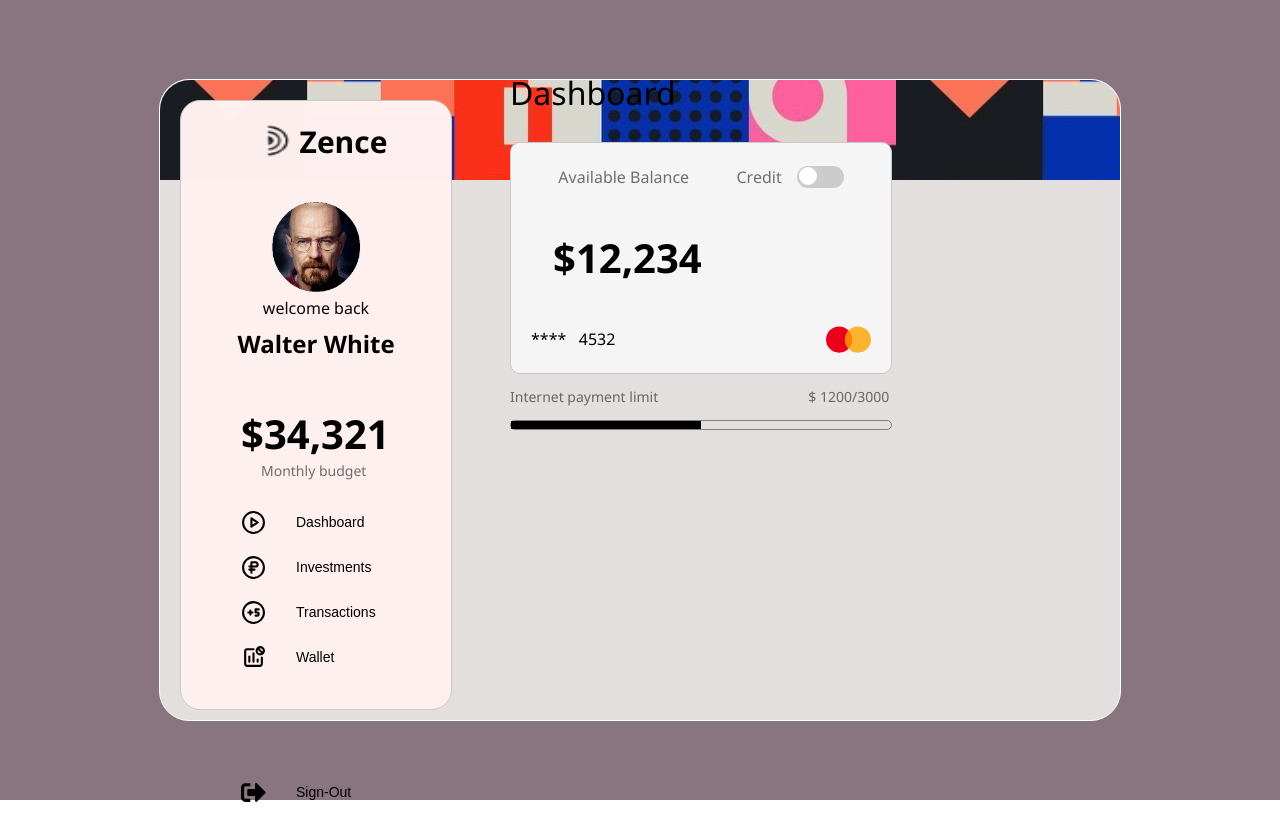
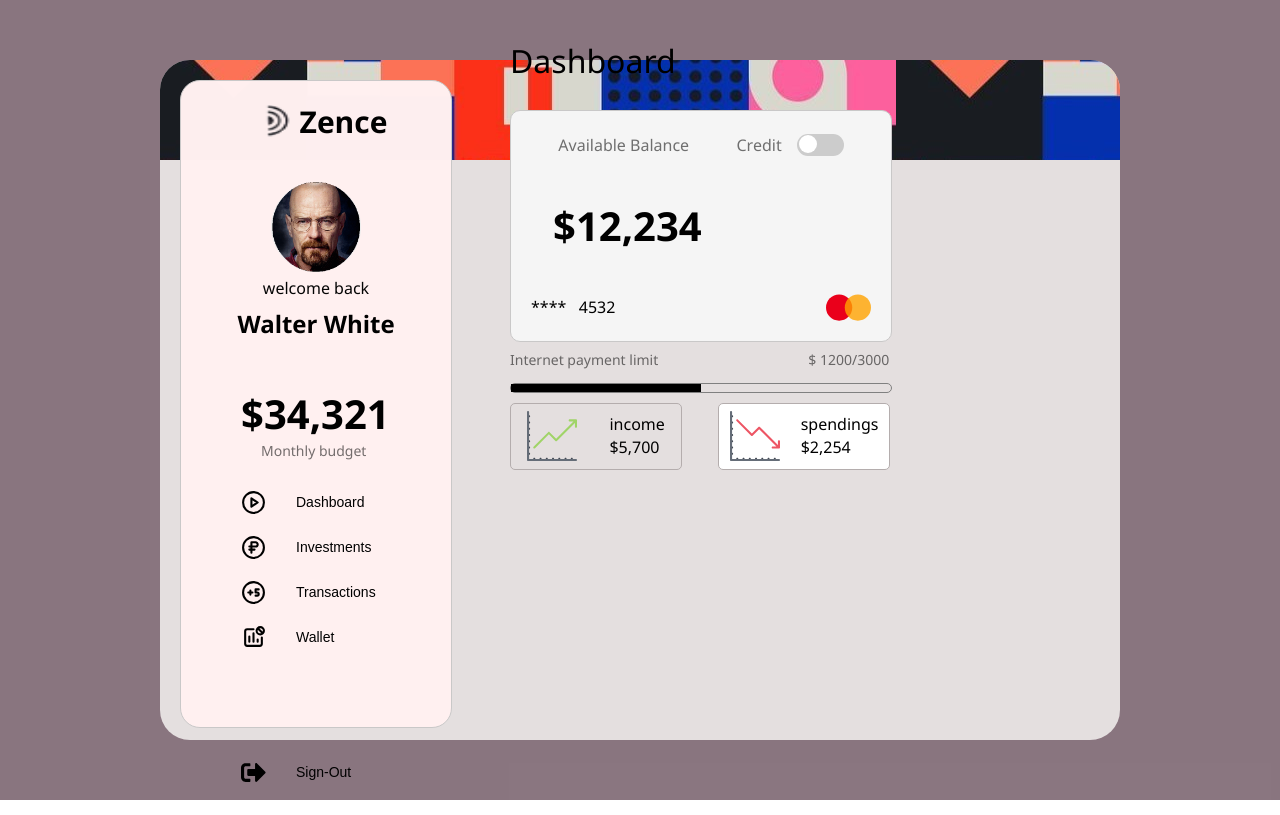
Before and after one commit to Ashir-Littra/metrictree, a React (Create React App) app: page / in a window 1280 px wide. Shown: the top 815 px of the page. Built offline with nearby package versions, Linux system fonts and the light colour scheme.

Commit message:
added transactionBox

```diff
--- a/src/Components/Balance/balance.css
+++ b/src/Components/Balance/balance.css
@@ -5,7 +5,7 @@
   border: solid 0.5px rgb(201, 200, 200);
   border-radius: 10px;
   position: relative;
-  top: -734px;
+  top: -784px;
   left: 350px;
   display: flex;
   flex-direction: column;
--- a/src/Components/Home/home.css
+++ b/src/Components/Home/home.css
@@ -1,13 +1,13 @@
 .home-container{
     width:75%;
-    height:80%;
-    border: 1px solid white;
+    height:85%;
+
     border-radius: 30px;
     background-color: rgba(236, 232, 232, 0.925);
 }
 .home-dashboard-title{
     position: relative;
-    top:-740px;
+    top:-790px;
     left: 350px;
     font-weight: normal;
 }
--- a/src/Components/Limit/Limit.js
+++ b/src/Components/Limit/Limit.js
@@ -1,5 +1,8 @@
 import React from 'react'
+import TransactionBox from '../TransactionBox/TransactionBox'
 import './limit.css'
+import income from '../../assets/income.svg'
+import expense from '../../assets/expense.svg'
 
 const Limit = () => {
   return (
@@ -17,7 +20,8 @@ const Limit = () => {
       </div>
         </div>
         <div className='limit-bottom'>
-
+    <TransactionBox image={income} title='income' amount='$5,700' />
+    <TransactionBox image={expense} title='spendings' amount='$2,254' bcolor='white' />
         </div>
     </div>
   )
--- a/src/Components/Limit/limit.css
+++ b/src/Components/Limit/limit.css
@@ -1,8 +1,9 @@
 .limit-container {
   position: relative;
-  top: -735px;
+  top: -790px;
   left: 350px;
   display: flex;
+  flex-direction: column;
   width: 480px;
   height: 130px;
 }
@@ -24,3 +25,8 @@
     width:50%;
     background-color: black;
 }
+.limit-bottom{
+  display: flex;
+  width: 380px;
+  justify-content: space-between;
+}
--- /dev/null
+++ b/src/Components/TransactionBox/TransactionBox.js
@@ -0,0 +1,16 @@
+import React from 'react'
+import './transactionbox.css'
+
+const TransactionBox = ({image,title,amount,bcolor}) => {
+  return (
+    <div className='transaction-container' style={{backgroundColor : bcolor?bcolor:null}}>
+      <img src={image} alt='' className='transaction-image'/>
+      <div className='transaction-desc'>
+        <p>{title}</p>
+        <p>{amount}</p>
+      </div>
+    </div>
+  )
+}
+
+export default TransactionBox
--- /dev/null
+++ b/src/Components/TransactionBox/transactionbox.css
@@ -0,0 +1,15 @@
+.transaction-container{
+    margin-top: 10px;
+    width:170px;
+    height:65px;
+    border: 0.5px solid rgb(180, 173, 173);
+    display: flex;
+    line-height: 7px;
+    justify-content: space-around;
+    align-items: center;
+    border-radius: 5px;
+}
+.transaction-image{
+    width:50px;
+    height: 50px;
+}
```
Also changed, not shown: src/assets/expense.svg (added), src/assets/income.svg (added).
